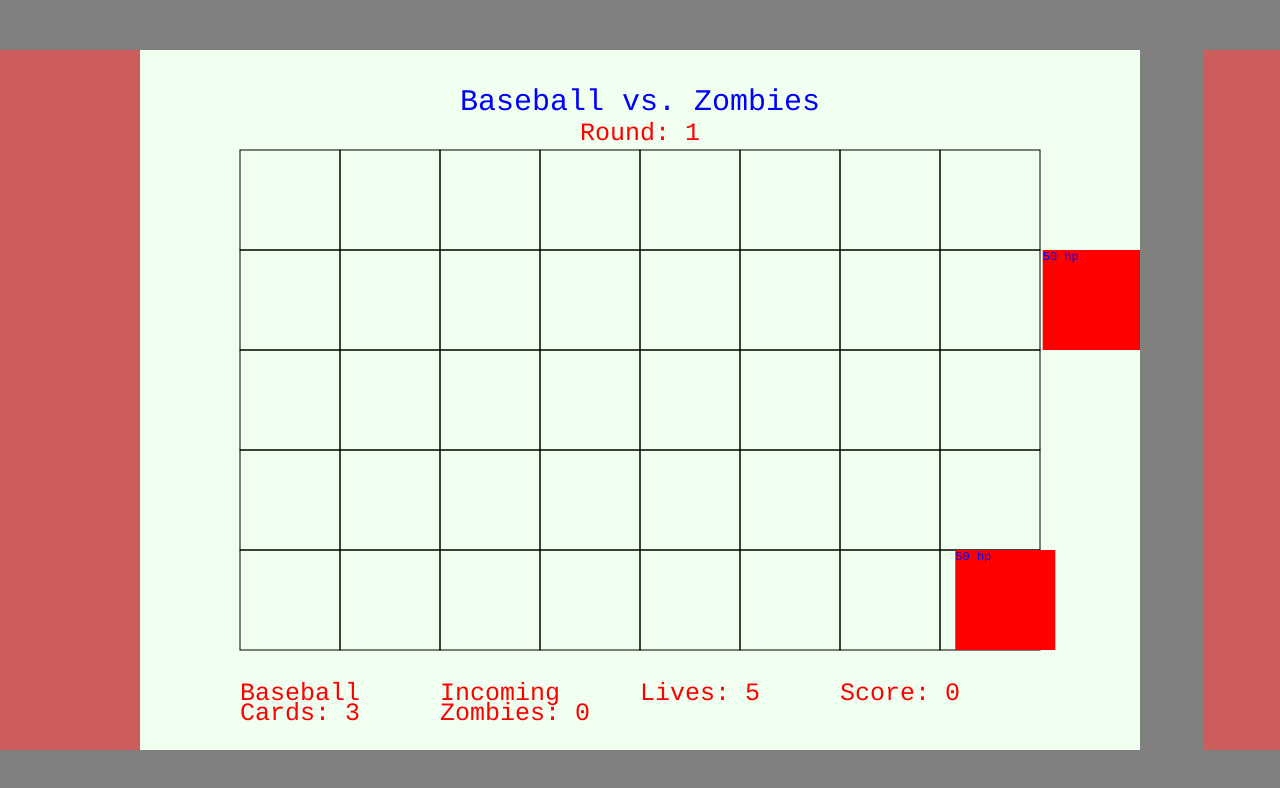
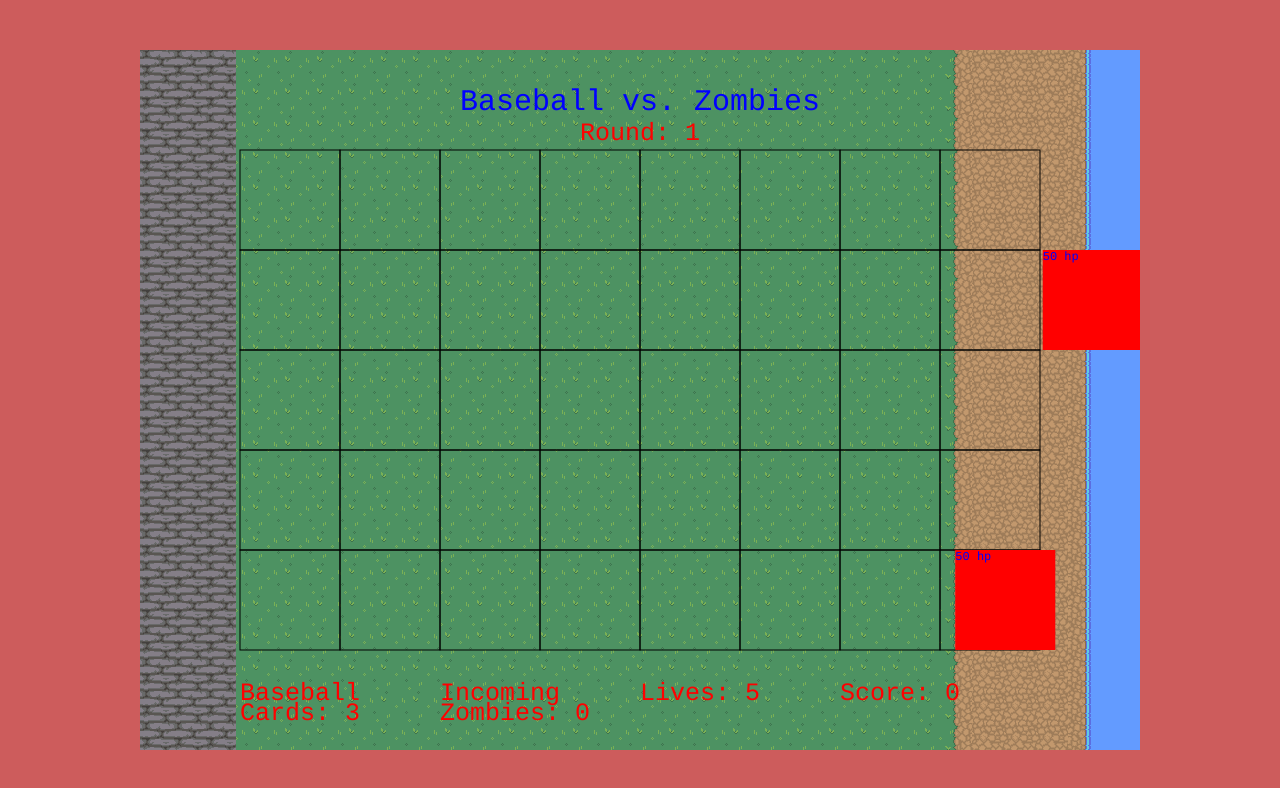
Before and after one commit to mattpettenato/Baseball-vs-Zombies, a website built with webpack: page index.html in a window 1280 px wide. Shown: the top 788 px of the page. Built offline with Linux system fonts and the light colour scheme.

Commit message:
created background

```diff
--- a/index.html
+++ b/index.html
@@ -20,6 +20,9 @@
   <div class = "Games">
     <canvas id="board"></canvas>
   </div>
+    <div class="image-canvas">
+      <!-- <canvas id="canvas4" width="1024" height="608" style="background-image: url('./img/testmap.bmp');"> </canvas> -->
+    </div>
     <script type="module" src="./dist/main.js"></script>
 
 </body>
--- a/src/scripts/baseball_player.js
+++ b/src/scripts/baseball_player.js
@@ -1,3 +1,4 @@
+
 const board = document.getElementById('board');
 const ctx = board.getContext('2d');
 
--- a/src/styles/style.css
+++ b/src/styles/style.css
@@ -1,5 +1,5 @@
 body {
-  background-color: grey;
+  background-color: indianred;
 }
 
 /* #canvas2 {
@@ -14,6 +14,10 @@ body {
   margin:auto;
   text-align:center;
 } */
+/* #canvas4 {
+
+} */
+
 #canvas2 {
   background-color: indianred ;
   position: absolute;
@@ -41,7 +45,8 @@ body {
 }
 
 #board {
-  background-color:honeydew ;
+  /* background-color:honeydew ; */
+  background-image: url(/img/testmap.png);
   position: absolute;
   top: 50px;
   bottom: 50px;
```
Also changed, not shown: dist/main.js, img/NES - Baseball - Players Close View (1).png (added), img/testmap.png (added), img/testmap2.png (added), 1 other file.
